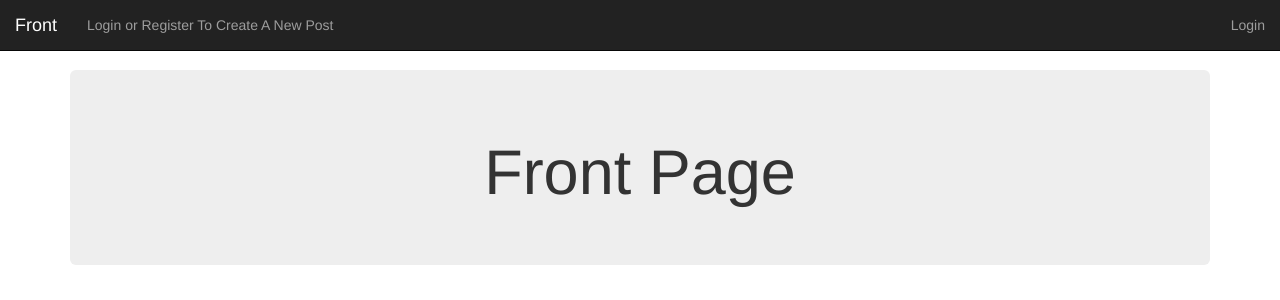
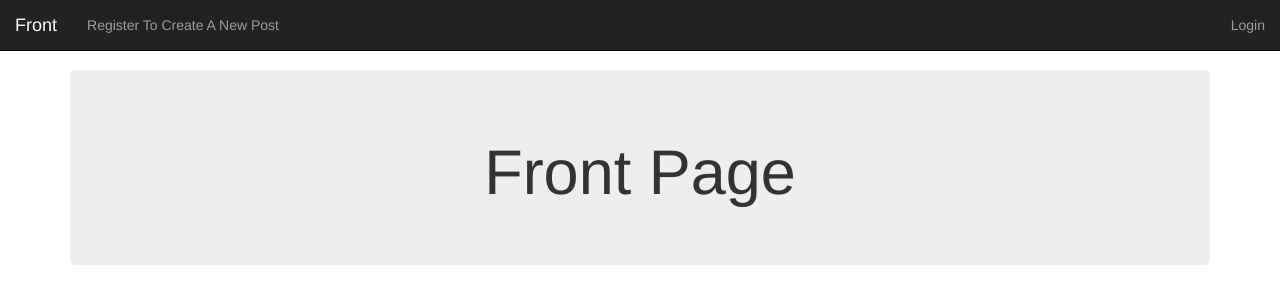
Before and after one commit to johnlaine1/udacity-fsnd-blog, a Python web app: template templates/front.html in a window 1280 px wide. Shown: the top 300 px of the page. Run offline with Jinja, Linux system fonts and the light colour scheme; the template is opened without the code that fills it, so the values that code supplies are empty; some libraries are stand-ins or nearby versions.

Commit message:
feat: Update navbar link to register page

```diff
--- a/templates/base.html
+++ b/templates/base.html
@@ -16,7 +16,7 @@
                   {% if data.user %}
                   <li><a class="add-post" href="/post/create">Create New Post</a></li>
                   {% else %}
-                  <li><a class="add-post" href="/login">Login or Register To Create A New Post</a></li>
+                  <li><a class="add-post" href="/signup">Register To Create A New Post</a></li>
                   {% endif %}
                 </ul>
                 <ul class="nav navbar-nav navbar-right">
```
